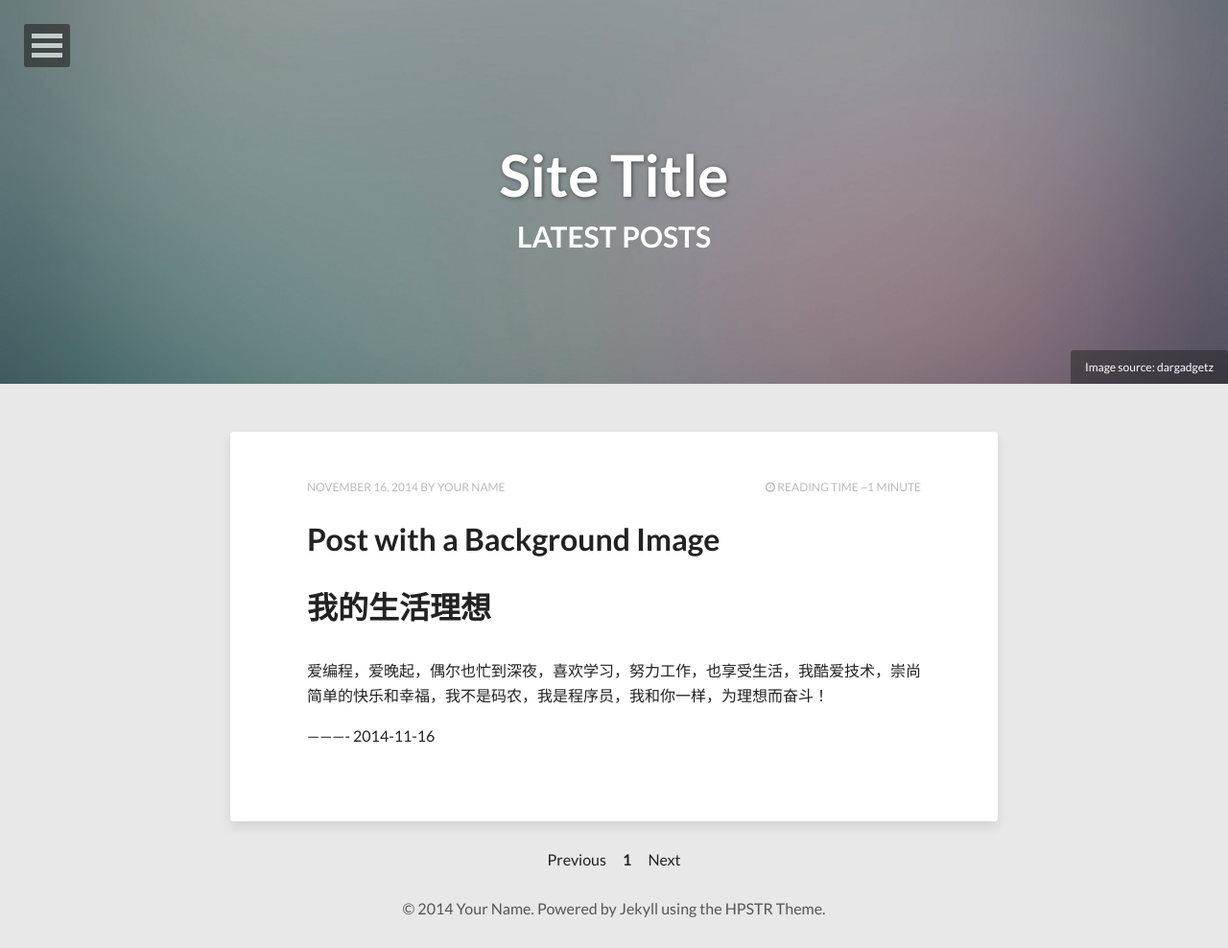
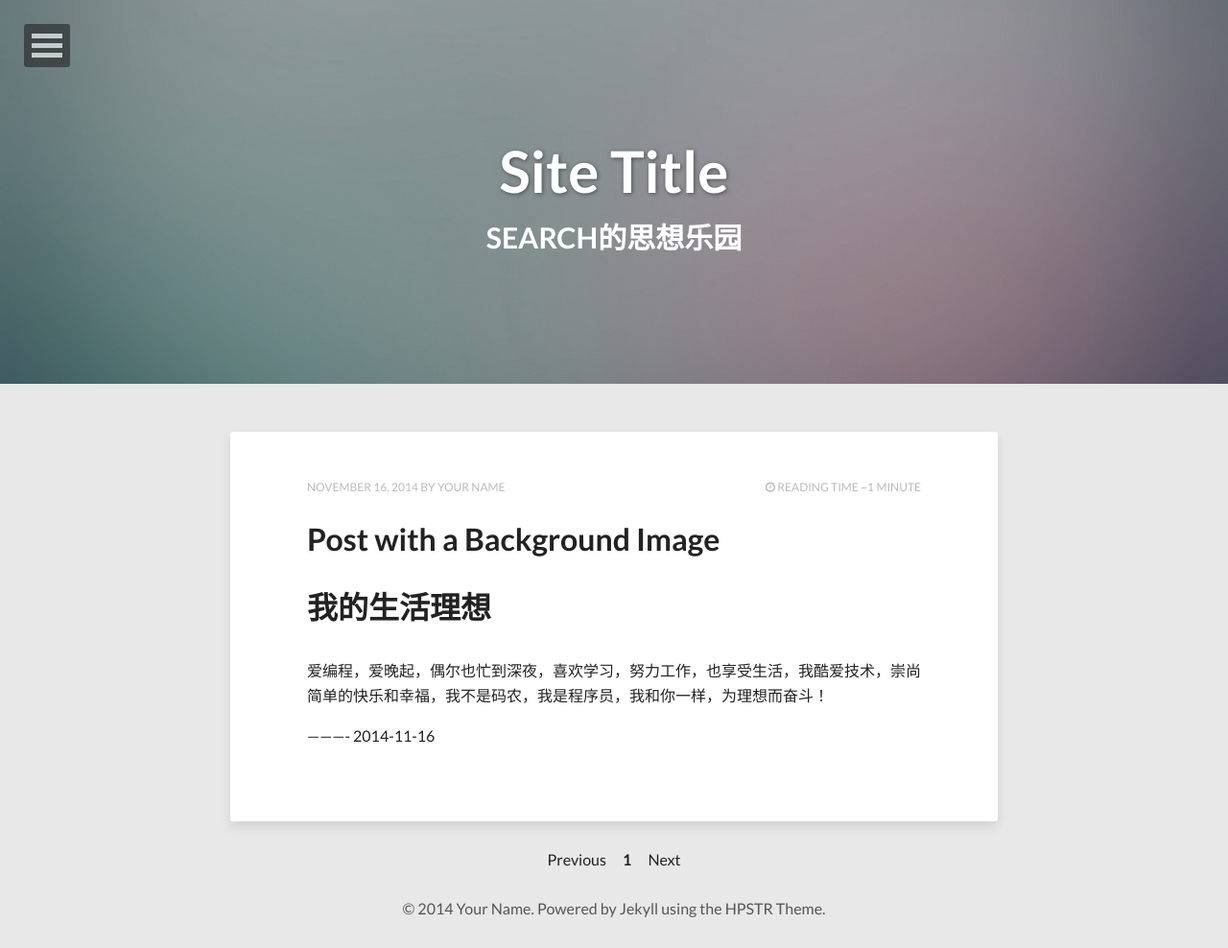
Before and after one commit to dependmyse/dependmyse.github.io, a Jekyll site: the page built from index.html, in a window 1280 px wide. Shown: the whole page at 96% size. Built offline with Jekyll 4.4.1, drawn with Linux system fonts in a browser that asks for light colours; nearby versions of some CDN libraries; the list of posts is cut into pages by our own code.

Commit message:
Update index.html

```diff
--- a/index.html
+++ b/index.html
@@ -1,13 +1,11 @@
 ---
 layout: post-index
-title: Latest Posts
+title: Search的思想乐园
 description: "Describe this nonsense."
 tags: [Jekyll, theme, themes, responsive, blog, modern]
 comments: false
 image:
   feature: abstract-1.jpg
-  credit: dargadgetz
-  creditlink: http://www.dargadgetz.com/ios-7-abstract-wallpaper-pack-for-iphone-5-and-ipod-touch-retina/
 ---
 
 {% for post in paginator.posts %}
```
